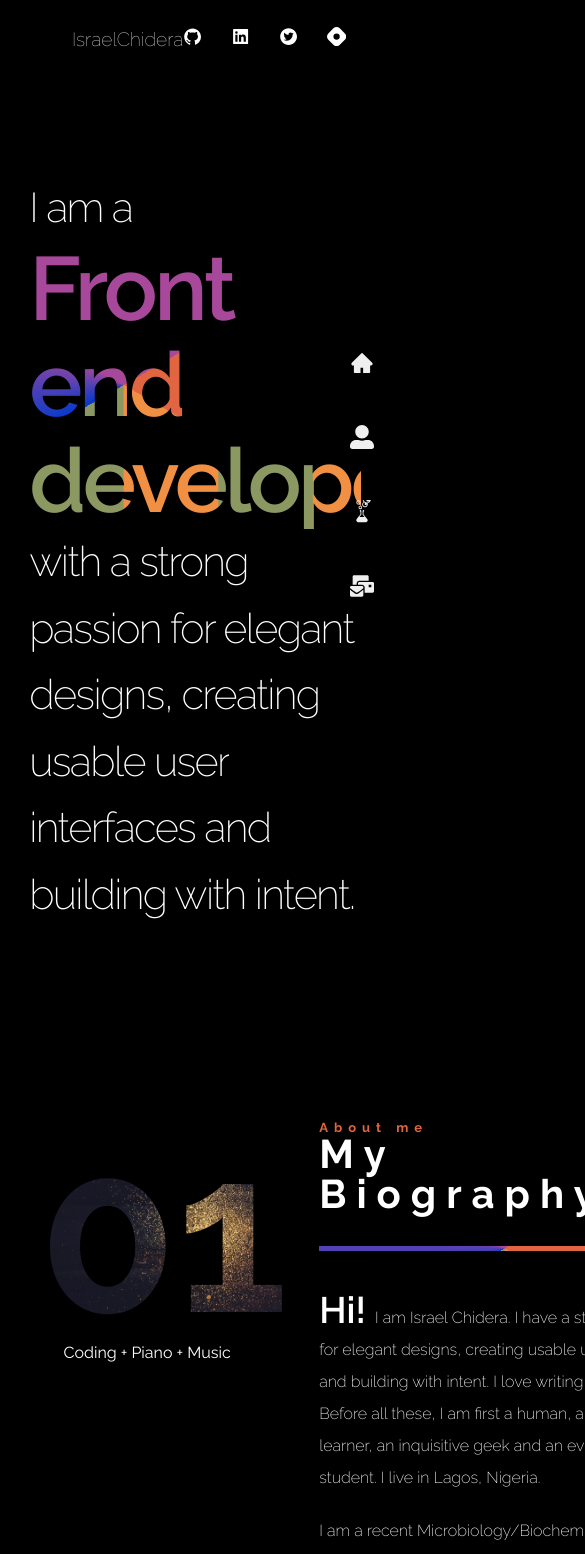
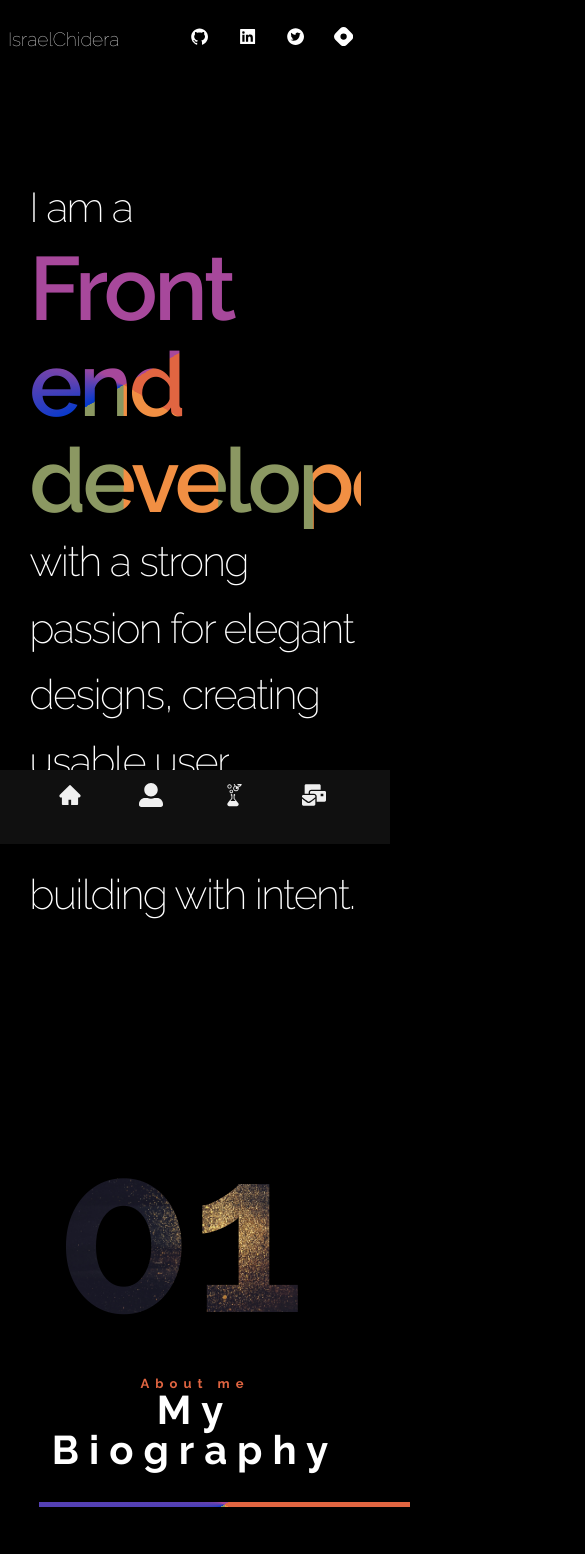
Before and after one commit to IsraelChidera/portfolio, a Next.js app: page / in a window 390 px wide. Shown: the top 1554 px of the page, 585 px wide, since content can reach past the window. Built offline with nearby package versions, Linux system fonts and the light colour scheme.

Commit message:
Feature: Mobile Responsiveness

```diff
--- a/components/Sidebar.js
+++ b/components/Sidebar.js
@@ -16,6 +16,7 @@ const Sidebar = () => {
   }
 
   return (
+    <div className={styles.sideBar}>
         <main className={styles.main}>
           <ul>
 
@@ -53,6 +54,7 @@ const Sidebar = () => {
 
           </ul>
         </main>
+    </div>
   )
 }
 
--- a/pages/index.js
+++ b/pages/index.js
@@ -342,7 +342,7 @@ export default function Home() {
           </div>
         </section>
 
-        < Sidebar />
+        < Sidebar className={styles.sidebarMobile}/>
 
 
       </div>
--- a/styles/Home.module.css
+++ b/styles/Home.module.css
@@ -1,7 +1,7 @@
 .container {
   color: #fff;
   position: relative;
-  height: 100vh;
+  /* height: 100vh; */
 
 }
 
@@ -12,7 +12,7 @@
 /* Sidebar css styling */
 .main {
   position: fixed;
-  top: 40%;
+  top: 30%;
   right: 0rem;
   z-index: 2;
 }
@@ -245,8 +245,10 @@
 
 .para {
   font-weight: 200;
-  line-height: 2rem;
-  padding-bottom: 10px;
+    line-height: 2rem;
+    padding-bottom: 10px;
+    font-size: 1.2rem;
+    color: #eee;
 }
 
 /* Contact us */
@@ -256,8 +258,8 @@
 
 .contactHeaderGrid {
     width: 50%;
-    margin: 12rem auto;
     padding-bottom: 5rem;
+    margin: 12rem auto 4rem auto;
 }
 
 .contactHeader p {
@@ -370,7 +372,8 @@
 .workProject {
   display: grid;
   grid-template-columns: 1fr 1fr;
-  width: 50%;
+  width: 60%;
+  grid-gap: 2rem;
   margin: 0rem auto 8rem auto;
 }
 
@@ -416,3 +419,105 @@
   height: 100%;
   font-size: 6rem;
 }
+
+.contactDetails{
+  text-align: center;
+}
+
+@media screen and (max-width:968px) {
+  .aboutDetails {
+    display: block;
+  }
+
+  .aboutHead {
+    margin: 2rem auto 4rem auto;
+    text-align: center;
+  }
+
+  .aboutFigure p {
+    padding-right: 0rem;
+    display: none;
+  }
+
+  .aboutLine {
+    margin: 1rem auto;
+    max-width: 371px;
+  }
+
+  .worksHeader {
+    display: flex;
+    justify-content: center;
+    flex-direction: column;
+  }
+
+  .workProject {
+    display: block;
+    grid-template-columns: 1fr 1fr;
+    width: 50%;
+    margin: 0rem auto 8rem auto;
+    text-align: right;
+  }
+
+  .projectImage {
+    height: 100%;
+    background: #8B9862;
+    width: 100%;
+    margin-bottom: 1rem;
+  }
+
+  .worksHeaderFigure{
+    display: flex;
+    align-items: center;
+    justify-content: center;
+  }
+
+  .worksHeaderDetails {
+    display: flex;
+    flex-direction: column;
+    justify-content: center;
+    align-items: center;
+    text-align: center;
+    order: 2;
+    margin-top: -3rem;
+    margin-bottom: 4rem;
+  }
+
+  .main {
+    position: static;
+    /* top: 30%; */
+
+  }
+
+  .sidebarMobile {
+    bottom: 0px;
+    left: 0rem;
+    z-index: 2;
+  }
+
+  .main ul {
+    display: flex;
+    justify-content: space-around;
+    align-items: center;
+    height: 10px;
+  }
+
+  .sideBar {
+    position: fixed;
+    bottom: 0px;
+    left: 0;
+    width: 100%;
+    padding: 2rem;
+    background: #101010;
+  }
+
+  .nav {
+    padding: 1.5rem 0.5rem;
+    cursor: pointer;
+}
+}
+
+@media screen and (max-width: 548px){
+  .workProject{
+    width: 70%;
+  }
+}
```
Also changed, not shown: styles/About.module.css (added), styles/Contact.module.css (added), styles/Works.module.css (added). Lines whose indentation alone changed are shown as unchanged.
